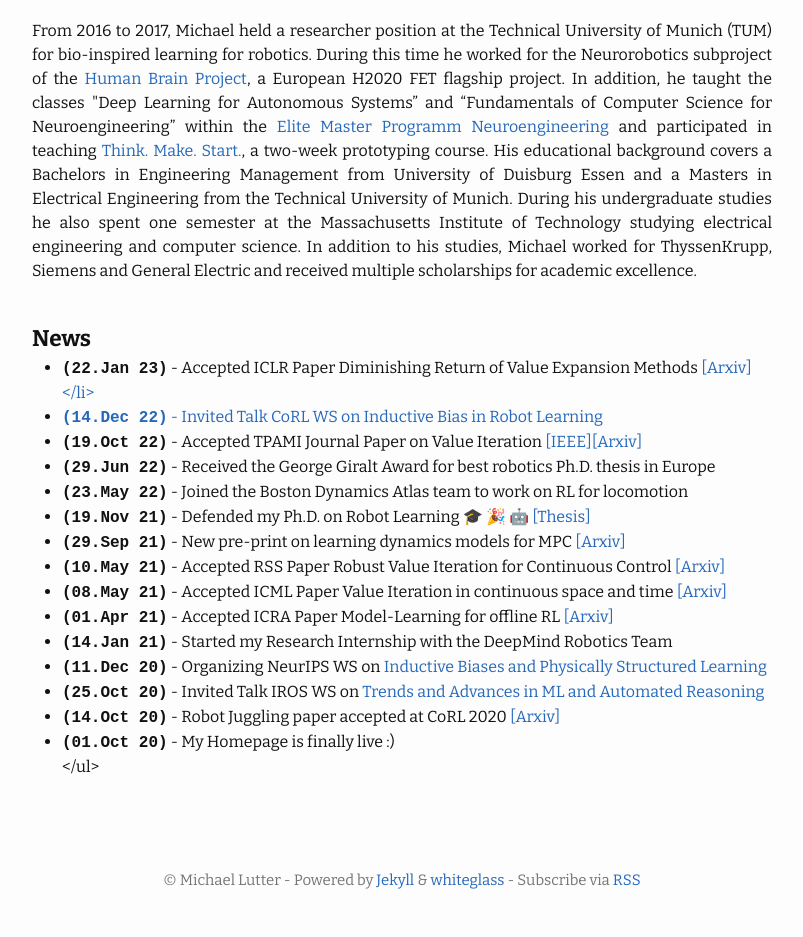
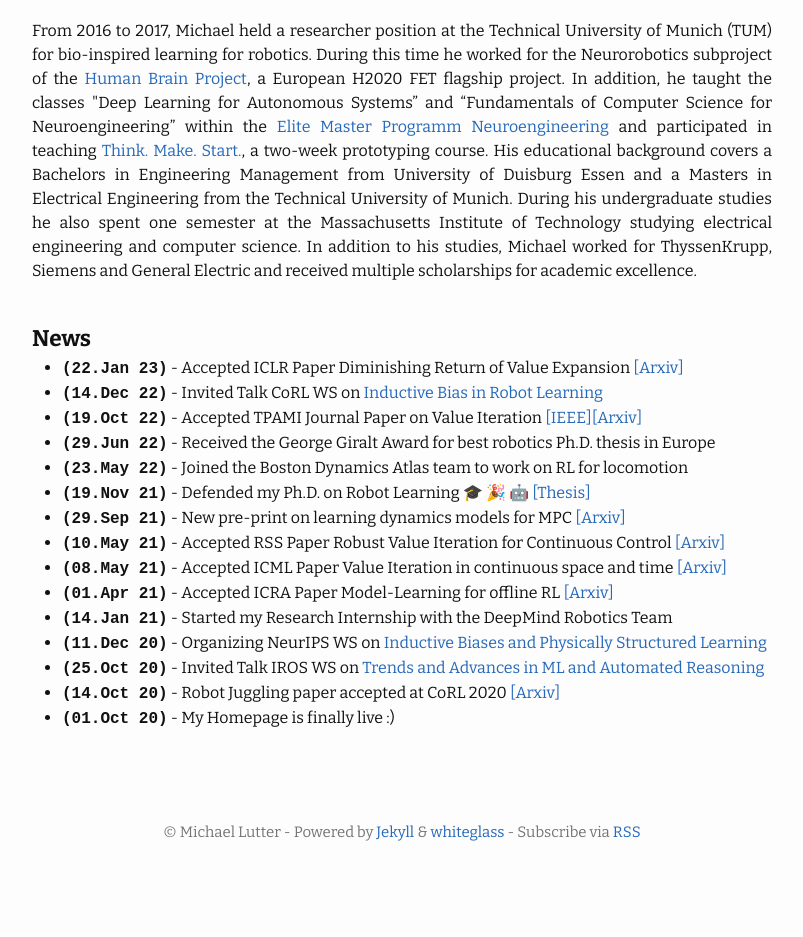
Before and after one commit to milutter/milutter.github.io, a Jekyll site: the page built from index.md, in a window 1280 px wide. Shown: the part 806-1743 px from the top of the page, without its empty margins (238-1041 px from the left). Built offline with Jekyll 4.4.1, drawn with Linux system fonts in a browser that asks for light colours; emoji names are drawn with the system emoji font; after the commit the page ends 1695 px from its top, so only the background shows below that.

Commit message:
fix typo

```diff
--- a/index.md
+++ b/index.md
@@ -52,7 +52,7 @@ academic excellence.
 <br>
 <b><span style="font-size:6mm">News</span></b>
  <ul>
-<li><span style="font-family:'Courier New', monospace"><b>(22.Jan 23)</b></span> - Accepted ICLR Paper Diminishing Return of Value Expansion Methods <a href="https://arxiv.org/abs/2303.03955">[Arxiv]</li>
+<li><span style="font-family:'Courier New', monospace"><b>(22.Jan 23)</b></span> - Accepted ICLR Paper Diminishing Return of Value Expansion <a href="https://arxiv.org/abs/2303.03955">[Arxiv]</a></li>
 <li><span style="font-family:'Courier New', monospace"><b>(14.Dec 22)</b></span> - Invited Talk CoRL WS on <a href="https://sites.google.com/view/corl-2022-inductive-bias-ws/home">Inductive Bias in Robot Learning</a></li>
 <li><span style="font-family:'Courier New', monospace"><b>(19.Oct 22)</b></span> - Accepted TPAMI Journal Paper on Value Iteration <a href="https://ieeexplore.ieee.org/document/9925102">[IEEE]</a><a href="https://arxiv.org/pdf/2110.01954.pdf">[Arxiv]</a></li>
 <li><span style="font-family:'Courier New', monospace"><b>(29.Jun 22)</b></span> - Received the George Giralt Award for best robotics Ph.D. thesis in Europe</li>
```
